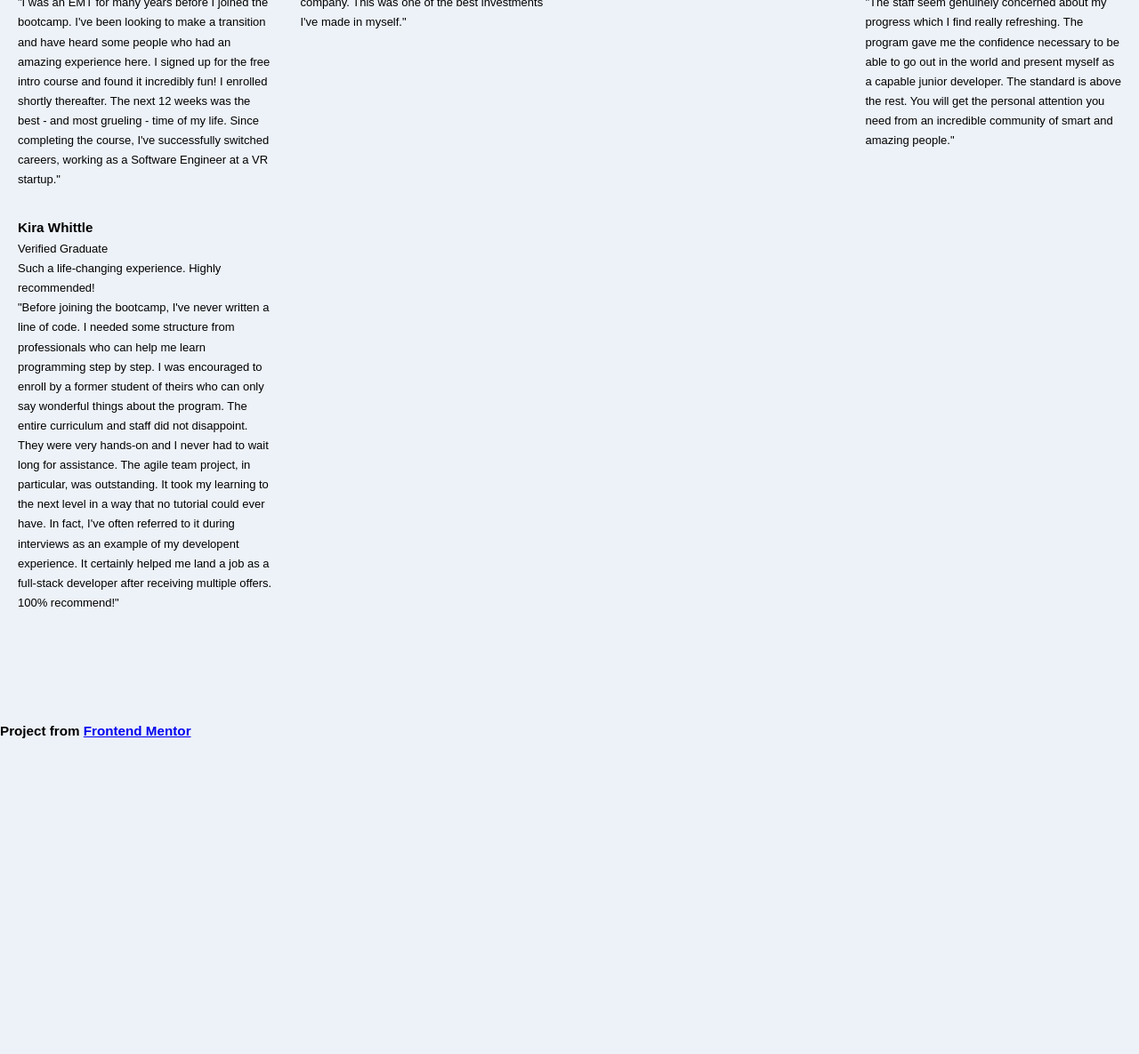
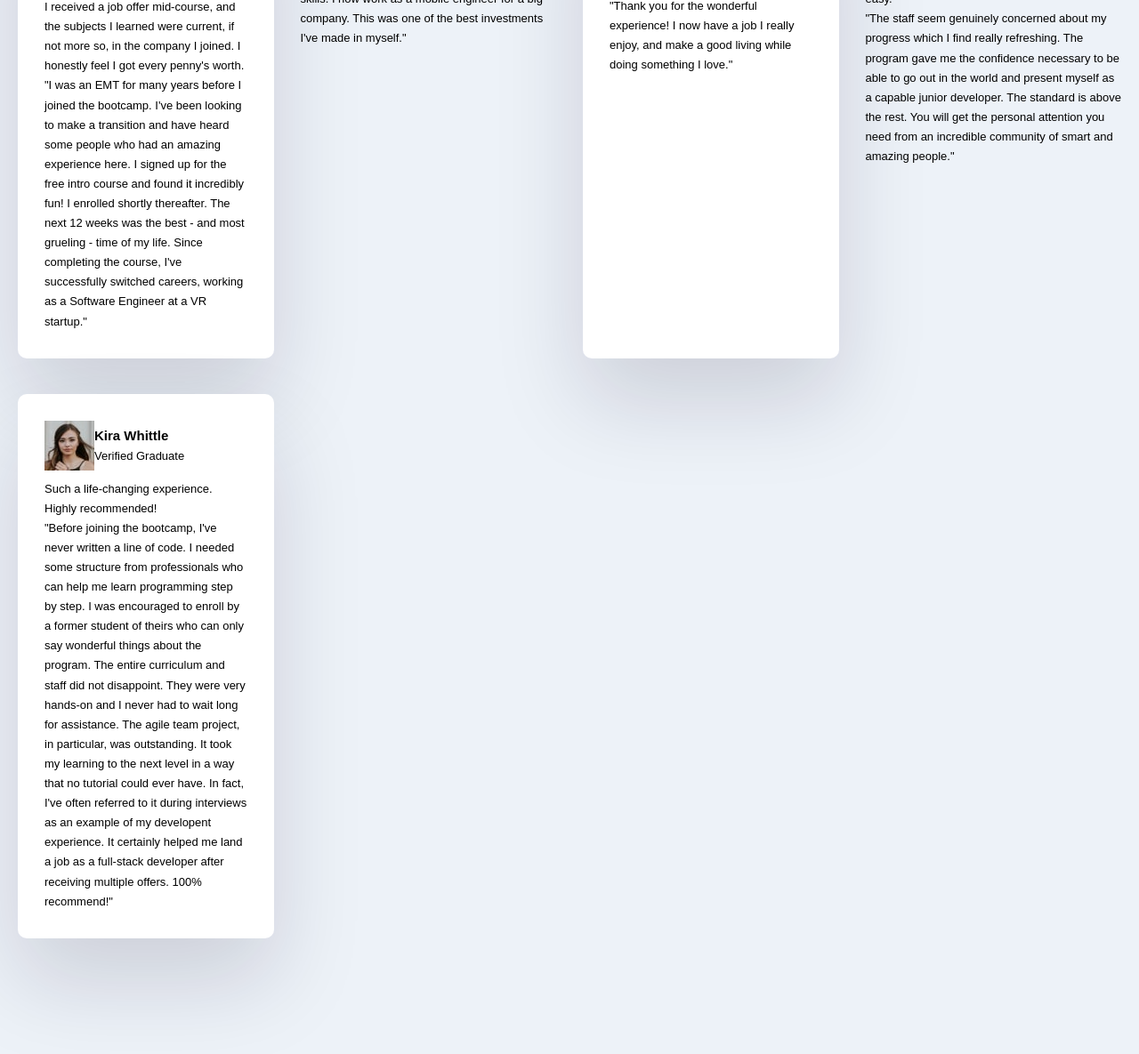
Before and after one commit to Anjana091/learning-grid, a plain HTML site: page index.html in a window 1280 px wide. Shown: the part 264-1449 px from the top of the page at 89% size. Before the commit the page ends 1099 px from the top, so only its background shows below. Drawn offline with Linux system fonts and the light colour scheme.

Commit message:
Added flex to cards

```diff
--- a/index.html
+++ b/index.html
@@ -9,8 +9,9 @@
   </head>
   <body>
     <div class="testimonials">
-      <div>
-
+      <div class="card card--bg-purple">
+        <header class="card__header">
+          <img src="images/image-daniel.jpg" class="card__img" alt="" />
           <div>
             <h3>Daniel Clifford</h3>
             <p>Verified Graduate</p>
@@ -33,32 +34,32 @@
       </div>
 
       <div>
-        <header>
-
+        <header class="card__head">
+          <img src="images/image-jonathan.jpg" class="card__img" alt="" />
           <div>
             <h3>Jonathan Walters</h3>
             <p>Verified Graduate</p>
           </div>
         </header>
-        <p>
+        <p >
           The team was very supportive and kept me motivated
         </p>
-        <p>
+        <p >
           "I started as a total newbie with virtually no coding skills. I now
           work as a mobile engineer for a big company. This was one of the best
           investments I've made in myself."
         </p>
       </div>
 
-      <div>
-        <header>
-
+      <div class="card">
+        <header class="card__head">
+          <img src="images/image-jeanette.jpg" class="card__img" alt="" />
           <div>
             <h3>Jeanette Harmon</h3>
             <p>Verified Graduate</p>
           </div>
         </header>
-        <p >An overall wonderful and rewarding experience</p>
+        <p>An overall wonderful and rewarding experience</p>
         <p >
           "Thank you for the wonderful experience! I now have a job I really
           enjoy, and make a good living while doing something I love."
@@ -66,19 +67,19 @@
       </div>
 
       <div>
-        <header>
-
+        <header class="card__head">
+          <img src="images/image-patrick.jpg" class="card__img" alt="" />
           <div>
             <h3>Patrick Abrahms</h3>
             <p>Verified Graduate</p>
           </div>
         </header>
-        <p >
+        <p>
           Awesome teaching support from TAs who did the bootcamp themselves.
           Getting guidance from them and learning from their experiences was
           easy.
         </p>
-        <p>
+        <p >
           "The staff seem genuinely concerned about my progress which I find
           really refreshing. The program gave me the confidence necessary to be
           able to go out in the world and present myself as a capable junior
@@ -88,9 +89,9 @@
         </p>
       </div>
 
-      <div >
-        <header >
-
+      <div class="card">
+        <header class="card__head">
+          <img src="images/image-kira.jpg" class="card__img" alt="" />
           <div>
             <h3>Kira Whittle</h3>
             <p>Verified Graduate</p>
@@ -115,14 +116,6 @@
       </div>
     </div>
 
-    <footer>
-      <h3>
-        Project from
-        <a
-          href="https://www.frontendmentor.io/challenges/testimonials-grid-section-Nnw6J7Un7"
-          >Frontend Mentor</a
-        >
-      </h3>
-    </footer>
+
   </body>
 </html>
--- a/styles.css
+++ b/styles.css
@@ -20,3 +20,20 @@ body {
   grid-template-columns: repeat(4, 1fr);
   gap: 30px;
 }
+.card {
+  background: #fff;
+  border-radius: 10px;
+  padding: 30px;
+  box-shadow: rgba(17, 12, 46, 0.15) 0px 48px 100px 0px;
+  margin-bottom: 10px;
+}
+
+.card__head {
+  display: flex;
+  align-items: center;
+  margin-bottom: 10px;
+}
+
+.card__head h3 {
+  font-size: 15px;
+}
```
